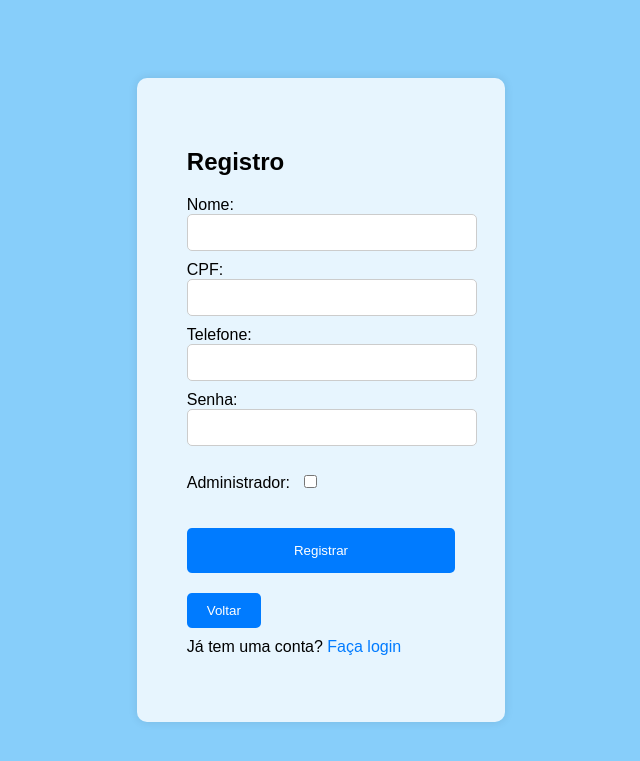
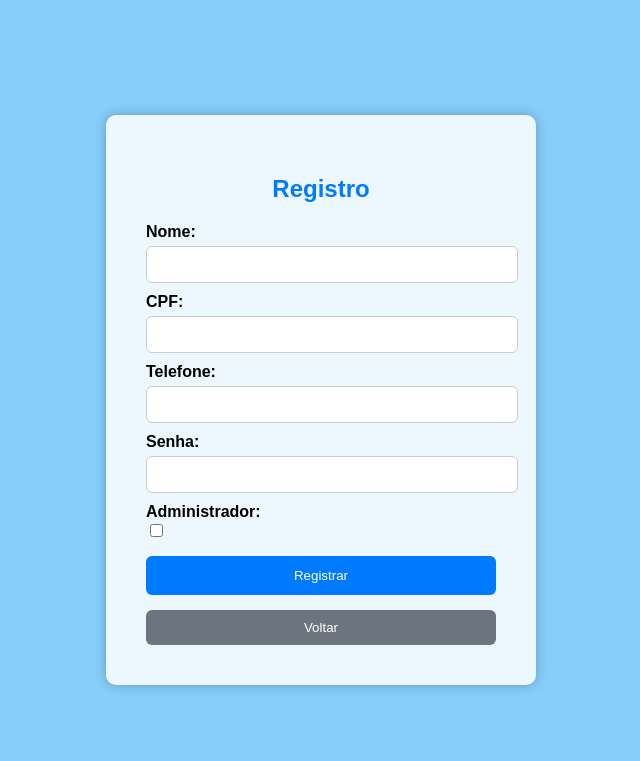
Before and after one commit to Fg593376455/Site_SUS, a PHP site: page /register.php in a window 1280 px wide. Shown: the top 761 px of the page, without its empty margins (319-959 px from the left). Run offline with PHP 8.4, Linux system fonts and the light colour scheme.

Commit message:
register.php

```diff
--- a/register.php
+++ b/register.php
@@ -1,21 +1,65 @@
 <?php
 include('db.php');
 
+// Exibir erros (debug temporário)
+mysqli_report(MYSQLI_REPORT_ERROR | MYSQLI_REPORT_STRICT);
+error_reporting(E_ALL);
+ini_set('display_errors', 1);
+
 if ($_SERVER["REQUEST_METHOD"] == "POST") {
-    $name = $_POST['name'];
-    $cpf = $_POST['cpf'];
-    $phone = $_POST['phone'];
-    $password = password_hash($_POST['password'], PASSWORD_BCRYPT);
+
+    // Sanitização
+    $name = trim($_POST['name']);
+    $cpf = trim($_POST['cpf']);
+    $phone = trim($_POST['phone']);
+    $password = trim($_POST['password']);
     $is_admin = isset($_POST['is_admin']) ? 1 : 0;
 
-    $sql = "INSERT INTO users (name, cpf, phone, password, is_admin) VALUES ('$name', '$cpf', '$phone', '$password', '$is_admin')";
-
-    if ($conn->query($sql) === TRUE) {
-        echo "Registro criado com sucesso!";
-    } else {
-        echo "Erro: " . $sql . "<br>" . $conn->error;
+    // Validações
+    if ($name === "" || $cpf === "" || $phone === "" || $password === "") {
+        echo "<script>alert('Preencha todos os campos!'); window.history.back();</script>";
+        exit();
     }
 
+    if (strlen($password) < 8) {
+        echo "<script>alert('A senha deve ter pelo menos 8 caracteres!'); window.history.back();</script>";
+        exit();
+    }
+
+    // Verificar CPF já cadastrado
+    $check = $conn->prepare("SELECT id FROM users WHERE cpf = ?");
+    if (!$check) {
+        die("Erro no prepare do SELECT: " . $conn->error);
+    }
+
+    $check->bind_param("s", $cpf);
+    $check->execute();
+    $check_result = $check->get_result();
+
+    if ($check_result->num_rows > 0) {
+        echo "<script>alert('Este CPF já está cadastrado!'); window.history.back();</script>";
+        exit();
+    }
+
+    // Hash da senha
+    $hashed_password = password_hash($password, PASSWORD_BCRYPT);
+
+    // Inserção segura
+    $stmt = $conn->prepare("INSERT INTO users (name, cpf, phone, password, is_admin) VALUES (?, ?, ?, ?, ?)");
+    if (!$stmt) {
+        die("Erro no prepare do INSERT: " . $conn->error);
+    }
+
+    $stmt->bind_param("ssssi", $name, $cpf, $phone, $hashed_password, $is_admin);
+
+    if ($stmt->execute()) {
+        echo "<script>alert('Registro concluído com sucesso!'); window.location='index.php';</script>";
+        exit();
+    } else {
+        die("Erro ao inserir: " . $stmt->error);
+    }
+
+    $stmt->close();
     $conn->close();
 }
 ?>
@@ -29,93 +73,86 @@ if ($_SERVER["REQUEST_METHOD"] == "POST") {
             margin: 0;
             padding: 0;
             font-family: Arial, sans-serif;
-            background-color: #87CEFA; /* Azul celeste brilhante */
+            background-color: #87CEFA;
             display: flex;
             justify-content: center;
             align-items: center;
             height: 100vh;
         }
         .register-container {
-            background-color: rgba(255, 255, 255, 0.8);
-            padding: 50px;
+            background-color: rgba(255, 255, 255, 0.85);
+            padding: 40px;
             border-radius: 10px;
-            box-shadow: 0 0 10px rgba(0, 0, 0, 0.1);
-            text-align: left;
+            box-shadow: 0 0 12px rgba(0, 0, 0, 0.25);
+            width: 350px;
         }
-        .register-container h2 {
-            margin-bottom: 20px;
+        h2 {
+            text-align: center;
+            color: #007BFF;
         }
-        .register-container label {
-
-            margin-bottom: 5px;
+        label {
+            display: block;
+            margin-top: 10px;
+            font-weight: bold;
         }
-        .register-container input[type="text"],
-        .register-container input[type="password"] {
+        input[type="text"], input[type="password"] {
             width: 100%;
             padding: 10px;
-            margin-bottom: 10px;
+            margin-top: 5px;
             border: 1px solid #ccc;
-            border-radius: 5px;
+            border-radius: 6px;
         }
-        .register-container input[type="checkbox"] {
-            margin-top: -30px;
-            margin-left: 10px;
-            padding: 5px;
+        input[type="submit"] {
+            width: 100%;
+            padding: 12px;
+            margin-top: 15px;
+            background-color: #007BFF;
+            color: #fff;
+            border: none;
+            border-radius: 6px;
+            cursor: pointer;
         }
-        .register-container input[type="submit"] {
+        input[type="submit"]:hover {
+            background-color: #0056b3;
+        }
+        .back-button {
+            margin-top: 15px;
             width: 100%;
-            padding: 15px;
-            background-color: #007BFF;
+            padding: 10px;
+            background-color: #6c757d;
             color: white;
             border: none;
-            border-radius: 5px;
+            border-radius: 6px;
             cursor: pointer;
-        }
-        .register-container input[type="submit"]:hover {
-            background-color: #0056b3;
-        }
-        .register-container p {
-            margin-top: 10px;
-        }
-        .register-container a {
-            color: #007BFF;
-            text-decoration: none;
-        }
-        .register-container a:hover {
-            text-decoration: underline;
-        }
-        .back-button {
-            margin-top: 20px;
-            padding: 10px 20px;
-            background-color: #007BFF;
-            color: white;
-            border: none;
-            border-radius: 5px;
-            text-decoration: none;
-        }
-        .back-button:hover {
-            background-color: #0056b3;
         }
     </style>
 </head>
 <body>
     <div class="register-container">
         <h2>Registro</h2>
-        <form action="register.php" method="post">
+
+        <!-- AQUI está a correção importantíssima -->
+        <form action="" method="post">
+
             <label for="name">Nome:</label>
-            <input type="text" id="name" name="name" required><br>
+            <input type="text" name="name" required>
+
             <label for="cpf">CPF:</label>
-            <input type="text" id="cpf" name="cpf" required><br>
+            <input type="text" name="cpf" required>
+
             <label for="phone">Telefone:</label>
-            <input type="text" id="phone" name="phone" required><br>
+            <input type="text" name="phone" required>
+
             <label for="password">Senha:</label>
-            <input type="password" id="password" name="password" minlength="8" required><br><br>
+            <input type="password" name="password" minlength="8" required>
+
             <label for="is_admin">Administrador:</label>
-            <input type="checkbox" id="is_admin" name="is_admin"><br><br><br>
+            <input type="checkbox" name="is_admin">
+
             <input type="submit" value="Registrar">
         </form>
+
         <button class="back-button" onclick="window.history.back();">Voltar</button>
-        <p>Já tem uma conta? <a href="index.php">Faça login</a></p>
     </div>
 </body>
 </html>
```
